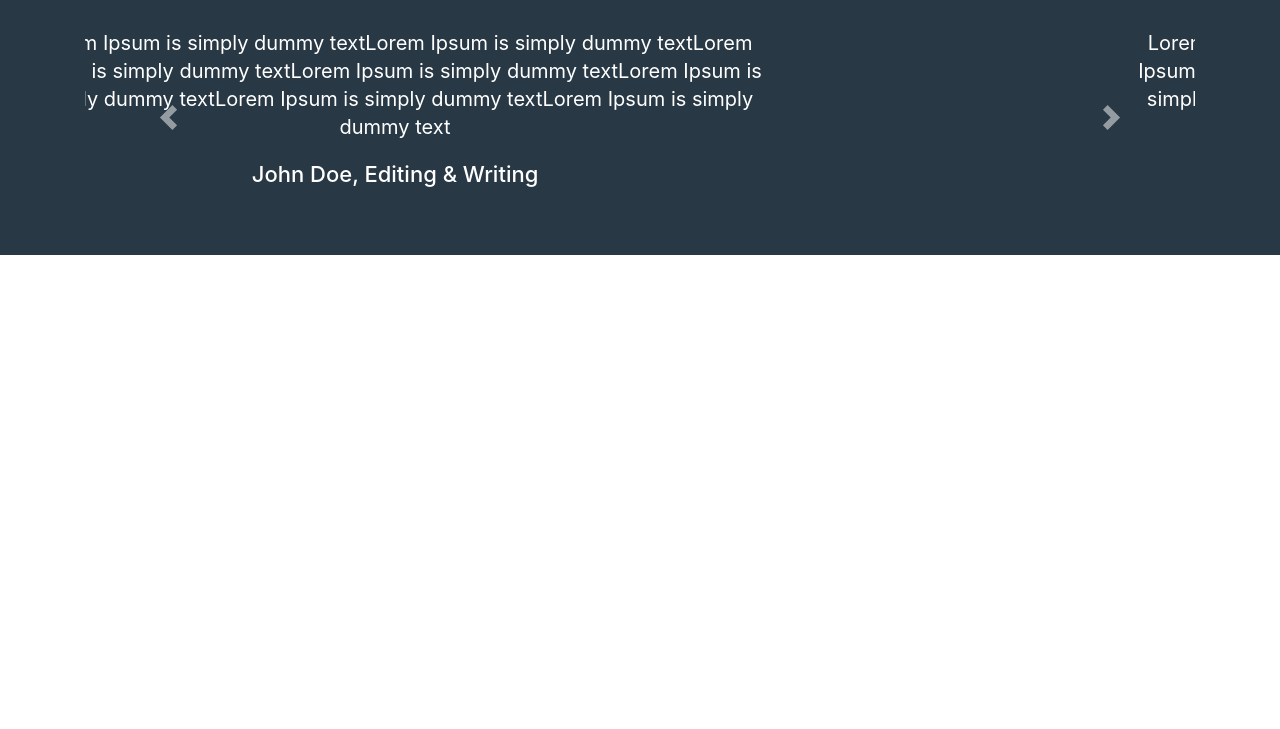
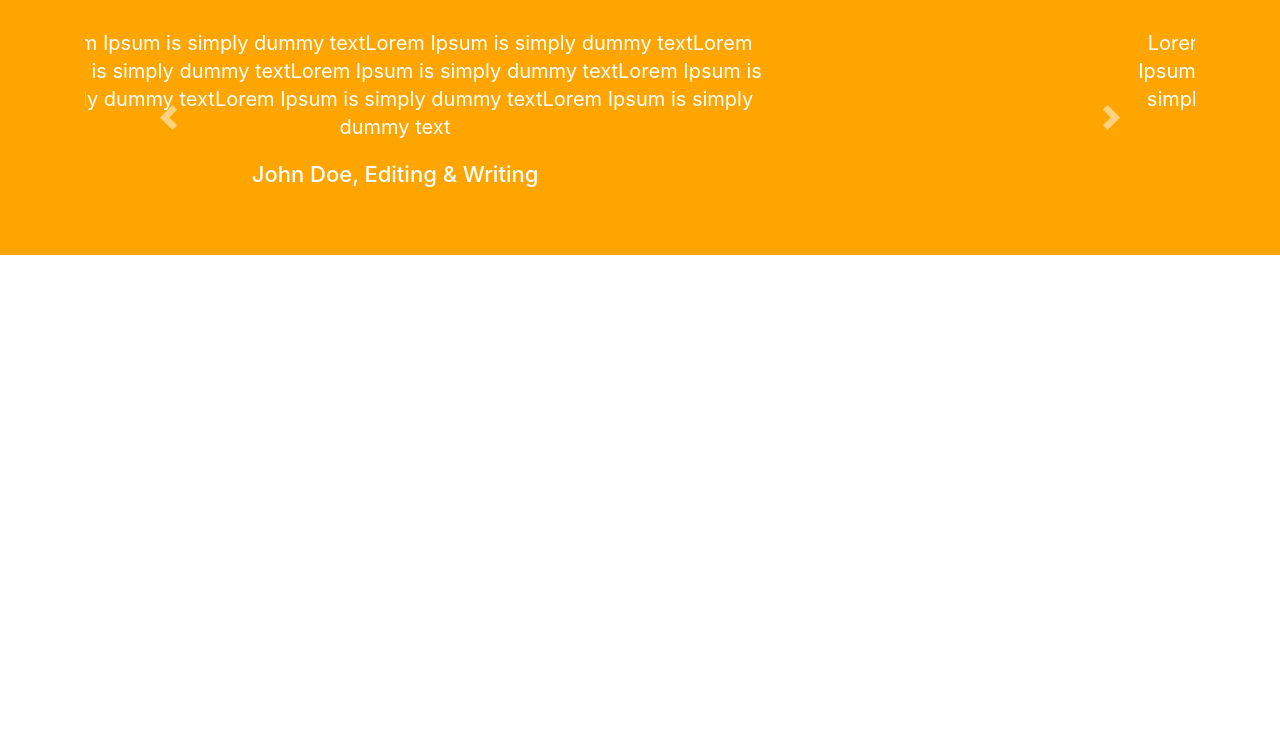
Before and after one commit to CY4YE/members, a plain HTML site: page index.html in a window 1280 px wide. Shown: the part 71-800 px from the top of the page. Drawn offline with nearby package versions, Linux system fonts and the light colour scheme; files that its build step writes are made by us from their sources.

Commit message:
Update style.css

```diff
--- a/css/style.css
+++ b/css/style.css
@@ -47,7 +47,7 @@
     padding-bottom: 10px;
     background-position: center;
     background-size: cover;
-    background-color: #283845;
+    background-color: orange;
 }
 #testimonial4 .carousel-inner:hover{
   cursor: -moz-grab;
```
